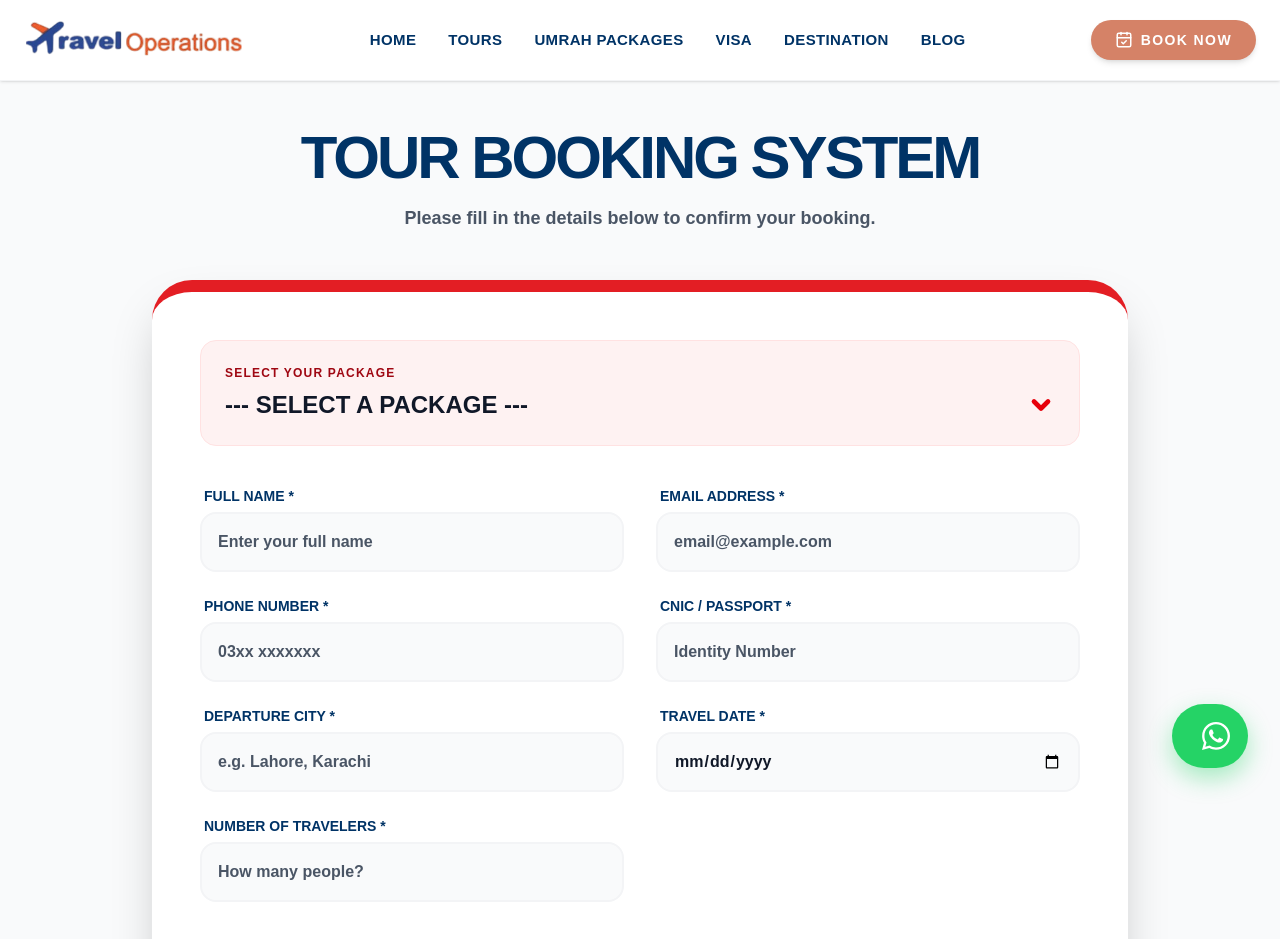
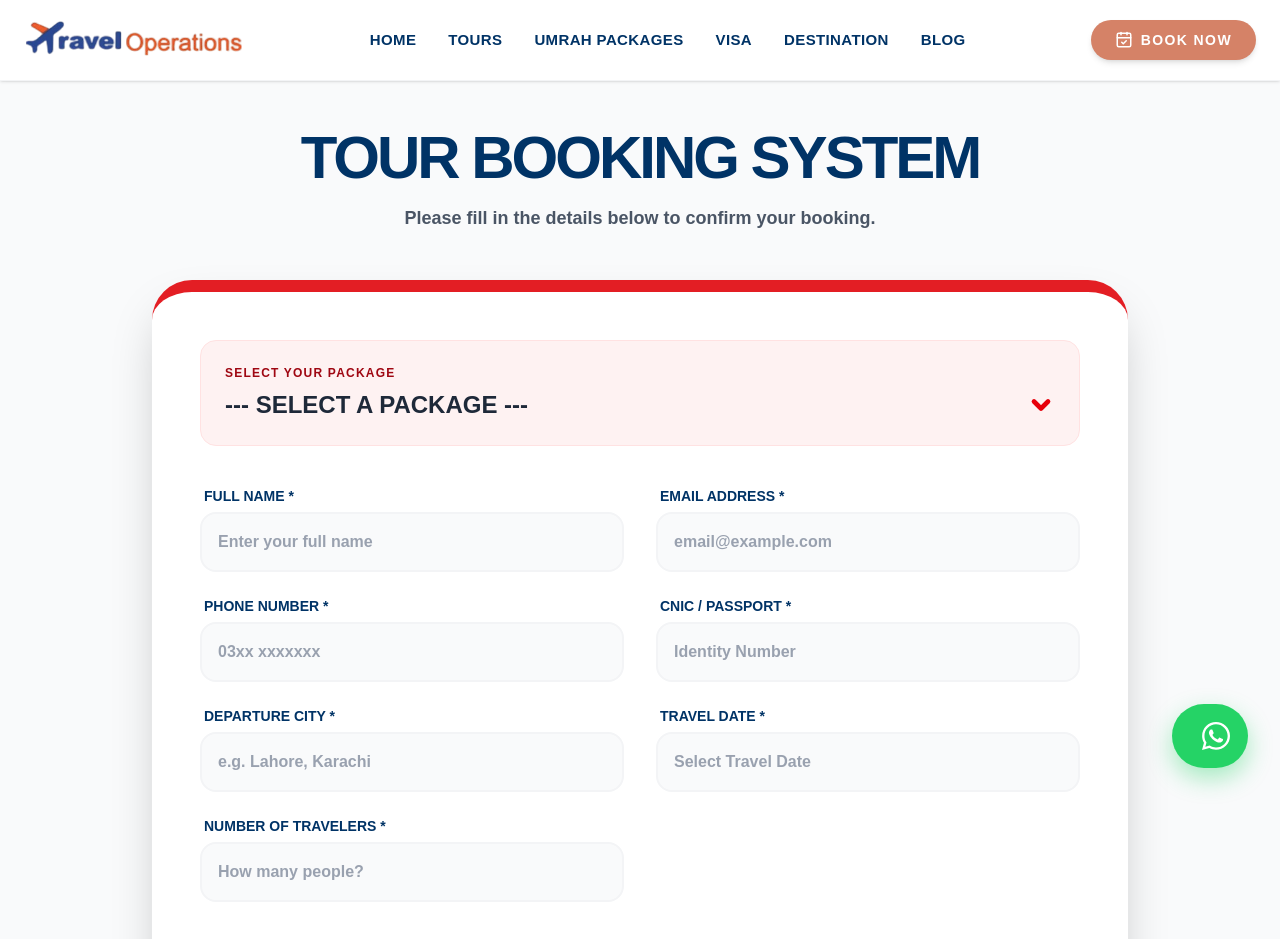
Before and after one commit to usman-codex/Travel, a Next.js app: page /book-now in a window 1280 px wide. Shown: the top 939 px of the page. Built offline with nearby package versions, Linux system fonts and the light colour scheme.

Commit message:
Updated book now page

```diff
--- a/app/book-now/page.js
+++ b/app/book-now/page.js
@@ -64,7 +64,7 @@ export default function BookNow() {
                 value={formData.tourPackage}
                 onChange={handleChange}
                 required
-                className="w-full bg-transparent text-lg md:text-2xl font-black text-gray-900 outline-none cursor-pointer appearance-none pr-10"
+                className="w-full bg-transparent text-lg md:text-2xl font-black text-gray-800 outline-none cursor-pointer appearance-none pr-10"
                 >
                 <option value="" disabled className="text-gray-900 font-bold bg-white">--- SELECT A PACKAGE ---</option>
                 <optgroup label="Umrah Packages" className="font-bold bg-white">
@@ -90,42 +90,54 @@ export default function BookNow() {
 
           <div className="flex flex-col">
             <label className="text-[#003366] font-black mb-1.5 text-xs md:text-sm uppercase ml-1">Full Name *</label>
-            <input type="text" name="fullName" value={formData.fullName} onChange={handleChange} required placeholder="Enter your full name" className="w-full p-4 border-2 border-gray-100 rounded-2xl bg-gray-50 focus:border-[#D58267] focus:bg-white outline-none transition-all font-bold placeholder:text-gray-600 placeholder:opacity-100" />
+            <input type="text" name="fullName" value={formData.fullName} onChange={handleChange} required placeholder="Enter your full name" className="w-full p-4 border-2 border-gray-100 rounded-2xl bg-gray-50 focus:border-[#D58267] focus:bg-white outline-none transition-all font-bold placeholder:text-gray-400" />
           </div>
 
           <div className="flex flex-col">
             <label className="text-[#003366] font-black mb-1.5 text-xs md:text-sm uppercase ml-1">Email Address *</label>
-            <input type="email" name="email" value={formData.email} onChange={handleChange} required placeholder="email@example.com" className="w-full p-4 border-2 border-gray-100 rounded-2xl bg-gray-50 focus:border-[#D58267] focus:bg-white outline-none transition-all font-bold placeholder:text-gray-600 placeholder:opacity-100" />
+            <input type="email" name="email" value={formData.email} onChange={handleChange} required placeholder="email@example.com" className="w-full p-4 border-2 border-gray-100 rounded-2xl bg-gray-50 focus:border-[#D58267] focus:bg-white outline-none transition-all font-bold placeholder:text-gray-400" />
           </div>
 
           <div className="flex flex-col">
             <label className="text-[#003366] font-black mb-1.5 text-xs md:text-sm uppercase ml-1">Phone Number *</label>
-            <input type="text" name="phone" value={formData.phone} onChange={handleChange} required placeholder="03xx xxxxxxx" className="w-full p-4 border-2 border-gray-100 rounded-2xl bg-gray-50 focus:border-[#D58267] focus:bg-white outline-none transition-all font-bold placeholder:text-gray-600 placeholder:opacity-100" />
+            <input type="text" name="phone" value={formData.phone} onChange={handleChange} required placeholder="03xx xxxxxxx" className="w-full p-4 border-2 border-gray-100 rounded-2xl bg-gray-50 focus:border-[#D58267] focus:bg-white outline-none transition-all font-bold placeholder:text-gray-400" />
           </div>
 
           <div className="flex flex-col">
             <label className="text-[#003366] font-black mb-1.5 text-xs md:text-sm uppercase ml-1">CNIC / Passport *</label>
-            <input type="text" name="cnic" value={formData.cnic} onChange={handleChange} required placeholder="Identity Number" className="w-full p-4 border-2 border-gray-100 rounded-2xl bg-gray-50 focus:border-[#D58267] focus:bg-white outline-none transition-all font-bold placeholder:text-gray-600 placeholder:opacity-100" />
+            <input type="text" name="cnic" value={formData.cnic} onChange={handleChange} required placeholder="Identity Number" className="w-full p-4 border-2 border-gray-100 rounded-2xl bg-gray-50 focus:border-[#D58267] focus:bg-white outline-none transition-all font-bold placeholder:text-gray-400" />
           </div>
 
           <div className="flex flex-col">
             <label className="text-[#003366] font-black mb-1.5 text-xs md:text-sm uppercase ml-1">Departure City *</label>
-            <input type="text" name="departureCity" value={formData.departureCity} onChange={handleChange} required placeholder="e.g. Lahore, Karachi" className="w-full p-4 border-2 border-gray-100 rounded-2xl bg-gray-50 focus:border-[#D58267] focus:bg-white outline-none transition-all font-bold placeholder:text-gray-600 placeholder:opacity-100" />
+            <input type="text" name="departureCity" value={formData.departureCity} onChange={handleChange} required placeholder="e.g. Lahore, Karachi" className="w-full p-4 border-2 border-gray-100 rounded-2xl bg-gray-50 focus:border-[#D58267] focus:bg-white outline-none transition-all font-bold placeholder:text-gray-400" />
           </div>
 
           <div className="flex flex-col">
             <label className="text-[#003366] font-black mb-1.5 text-xs md:text-sm uppercase ml-1">Travel Date *</label>
-            <input type="date" name="travelDate" value={formData.travelDate} onChange={handleChange} required className="w-full p-4 border-2 border-gray-100 rounded-2xl bg-gray-50 focus:border-[#D58267] focus:bg-white outline-none transition-all font-bold text-gray-900 appearance-none" />
+            <div className="relative">
+                <input
+                  type={formData.travelDate ? "date" : "text"}
+                  name="travelDate"
+                  value={formData.travelDate}
+                  onFocus={(e) => (e.target.type = "date")}
+                  onBlur={(e) => { if (!e.target.value) e.target.type = "text" }}
+                  onChange={handleChange}
+                  required
+                  placeholder="Select Travel Date"
+                  className="w-full p-4 border-2 border-gray-100 rounded-2xl bg-gray-50 focus:border-[#D58267] focus:bg-white outline-none transition-all font-bold text-gray-700 placeholder:text-gray-400"
+                />
+            </div>
           </div>
 
           <div className="flex flex-col">
             <label className="text-[#003366] font-black mb-1.5 text-xs md:text-sm uppercase ml-1">Number of Travelers *</label>
-            <input type="number" name="numTravelers" placeholder="How many people?" value={formData.numTravelers} onChange={handleChange} required className="w-full p-4 border-2 border-gray-100 rounded-2xl bg-gray-50 focus:border-[#D58267] focus:bg-white outline-none transition-all font-bold placeholder:text-gray-600 placeholder:opacity-100" />
+            <input type="number" name="numTravelers" placeholder="How many people?" value={formData.numTravelers} onChange={handleChange} required className="w-full p-4 border-2 border-gray-100 rounded-2xl bg-gray-50 focus:border-[#D58267] focus:bg-white outline-none transition-all font-bold placeholder:text-gray-400" />
           </div>
 
           <div className="md:col-span-2 mt-2">
             <label className="text-[#003366] font-black mb-1.5 text-xs md:text-sm uppercase ml-1">Additional Notes</label>
-            <textarea name="additionalNotes" rows={4} value={formData.additionalNotes} onChange={handleChange} placeholder="Any special requirements or messages..." className="w-full p-5 border-2 border-gray-100 rounded-[1.5rem] md:rounded-[2rem] bg-gray-50 focus:border-[#D58267] focus:bg-white outline-none transition-all font-bold placeholder:text-gray-600 placeholder:opacity-100"></textarea>
+            <textarea name="additionalNotes" rows={4} value={formData.additionalNotes} onChange={handleChange} placeholder="Any special requirements or messages..." className="w-full p-5 border-2 border-gray-100 rounded-[1.5rem] md:rounded-[2rem] bg-gray-50 focus:border-[#D58267] focus:bg-white outline-none transition-all font-bold placeholder:text-gray-400"></textarea>
           </div>
 
           <div className="md:col-span-2 pt-4">
```
